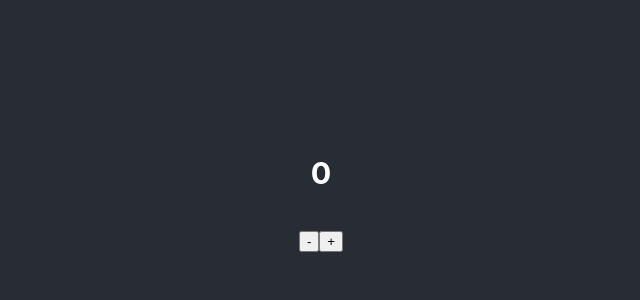
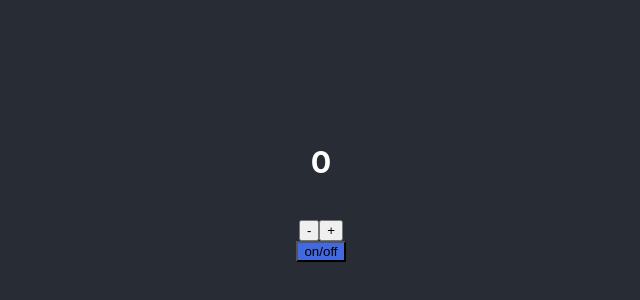
Before and after one commit to vanillovin/react-test-practice, a React (Create React App) app: page / in a window 1280 px wide. Shown: the part 212-512 px from the top of the page, without its empty margins (319-959 px from the left). Built offline with nearby package versions, Linux system fonts and the light colour scheme.

Commit message:
on/off 버튼 만들기 (toHaveStyle)

```diff
--- a/src/App.js
+++ b/src/App.js
@@ -19,6 +19,9 @@ function App() {
             +
           </button>
         </div>
+        <button data-testid="onAndOff-button" style={{ backgroundColor: 'royalblue' }}>
+          on/off
+        </button>
       </header>
     </div>
   );
```
Also changed, not shown: 1 other file (tests, documents, lock files or other folders).
